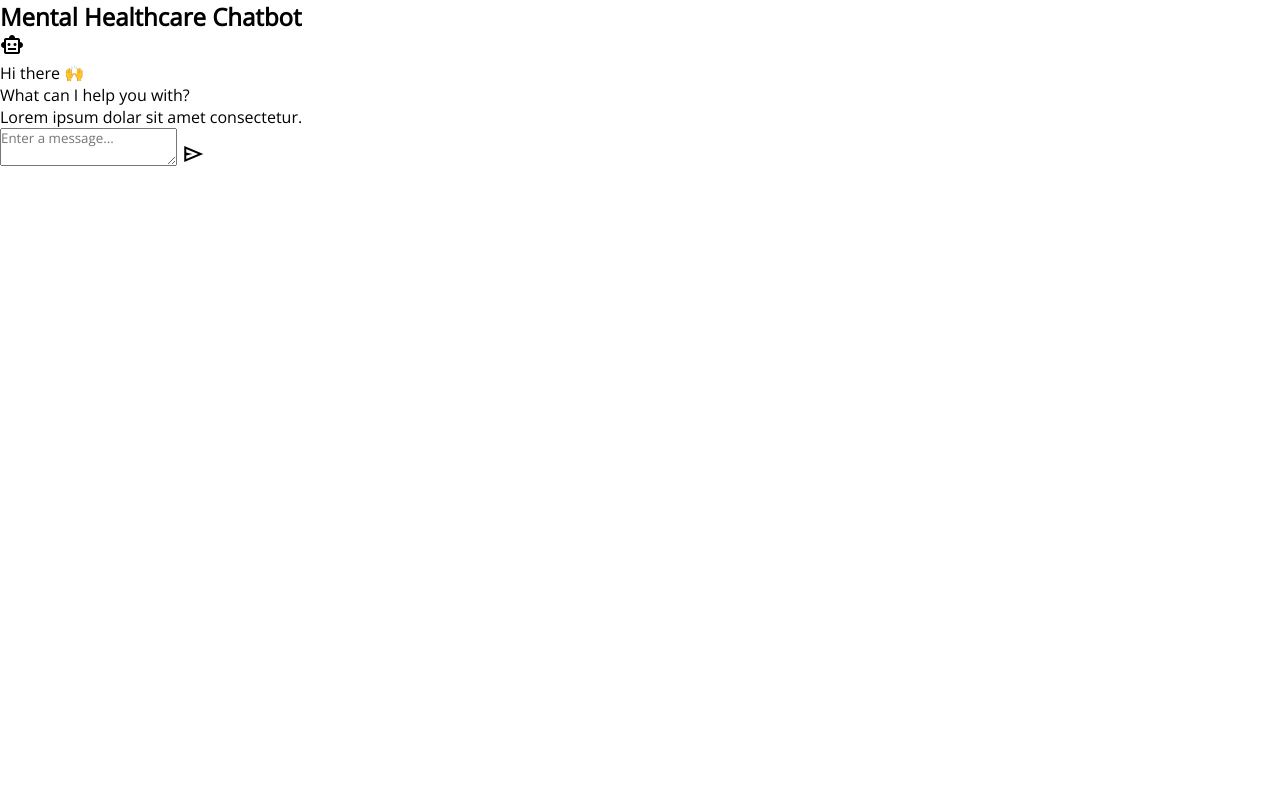
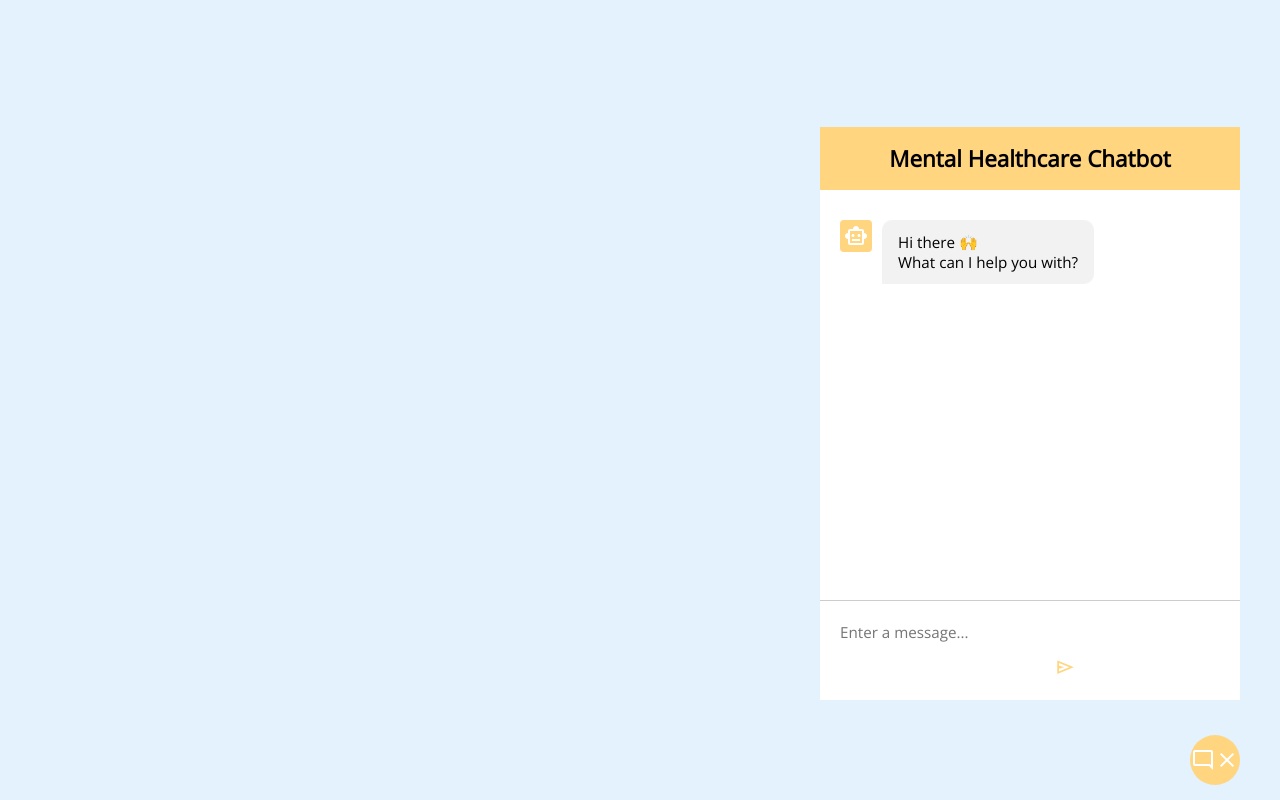
Before and after one commit to zohairomar1/ComfortCorner, a website: page client/js/chatbot.html in a window 1280 px wide. Drawn offline with nearby package versions, Linux system fonts and the light colour scheme.

Commit message:
chat box complete

```diff
--- a/client/js/chatbot.html
+++ b/client/js/chatbot.html
@@ -6,11 +6,21 @@
     <title>Document</title>
     <link rel="stylesheet", href="style_for_chatbot.css">
     <link rel="stylesheet" href="https://fonts.googleapis.com/css2?family=Material+Symbols+Outlined:opsz,wght,FILL,GRAD@48,400,0,0" />
+    <script src="chatbot_script.js" defer></script>
 </head>
+
 <body>
+
+    <button class="chatbot-toggler">
+        <span class="material-symbols-outlined">mode_comment</span>
+        <span class="material-symbols-outlined">close</span>
+    </button>
+
     <div class="chatbot">
         <header>
             <h2>Mental Healthcare Chatbot</h2>
+            <span class="material-symbols-outlined">close</span>
+
         </header>
 
         <ul class="chatbox">
@@ -18,9 +28,6 @@
                 <span class="material-symbols-outlined">smart_toy</span>
                     <p>Hi there 🙌 <br> What can I help you with? </p>
                 </li>
-                    <li class="chat outgoing">
-                        <p>Lorem ipsum dolar sit amet consectetur. </p>
-                        </li>
         </ul>
 
         <div class="chat-input">
--- /dev/null
+++ b/client/js/chatbot_script.js
@@ -0,0 +1,53 @@
+const chatInput = document.querySelector(".chat-input textarea");
+const sendChatBtn = document.querySelector(".chat-input span");
+const chatbox = document.querySelector(".chatbox");
+
+let userMessage;
+const API_KEY = "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"
+
+
+const createChatLi = (message, className) => {
+    const chatLi = document.createElement("li");
+    chatLi.classList.add("chat", className);
+    let chatContent = className === "outgoing" ? `<p>${message}</p>` : `<span class="material-symbols-outlined">smart_toy</span><p>${message}</p>`;
+    chatLi.innerHTML = chatContent;
+    return chatLi;
+}
+
+const generateResponse = (incomingChatLi) => {
+    const API_URL = "https://api.openai.com/v1/chat/completions";
+    const messageElement = incomingChatLi.querySelector("p");
+
+    const requestOptions = {
+        method: "POST",
+        headers: {
+            "Content-Type": "application/json",
+            "Authorization": `Bearer ${API_KEY}`
+        },
+        body: JSON.stringify({
+        model: "gpt-3.5-turbo",
+        messages: [{role: "user", content: userMessage}]
+        })
+    }
+
+    fetch(API_URL, requestOptions).then(res => res.json()).then(data => {
+        messageElement.textContent = data.choices[0].message.content;
+    }).catch((error) => {
+        messageElement.textContent = "Oops! Something went wrong. Please try again.";
+    })
+}
+
+const handleChat = () => {
+    userMessage = chatInput.value.trim();
+    if(!userMessage) return;
+
+    chatbox.appendChild(createChatLi(userMessage, "outgoing"));
+
+    setTimeout(() => {
+        const incomingChatLi = createChatLi("Thinking...", "incoming");
+        chatbox.appendChild(incomingChatLi);
+        generateResponse(incomingChatLi);
+    }, 600);
+}
+
+sendChatBtn.addEventListener("click", handleChat);
--- a/client/js/style_for_chatbot.css
+++ b/client/js/style_for_chatbot.css
@@ -6,3 +6,137 @@
     box-sizing: border-box;
     font-family: 'Open Sans', sans-serif;
 }
+body {
+    background: #E3F2FD;
+}
+.chatbot-toggler {
+    position: fixed;
+    right: 40px;
+    bottom: 15px;
+    height: 50px;
+    width: 50px;
+    color: #fff;
+    border: none;
+    display: flex;
+    align-items: center;
+    justify-content: center;
+    outline: none;
+    cursor: pointer;
+    background: #FFD580;
+    border-radius: 50%;
+}
+
+/* .chatbot-toggler span {
+    position: absolute;
+} */
+
+.chatbot {
+    position: fixed;
+    right: 40px;
+    bottom: 100px;
+    width: 420px;
+    background: #fff;
+    border-radius: 15px;
+    box-shadow: 0 0 128px 0 rgba(0,0,0,0,1),
+                0 32px 64px -48px rgba(0,0,0,0,5);
+}
+.chatbot header {
+    background: #FFD580;
+    padding: 16px 0;
+    text-align: center;
+}
+.chatbot header h2 {
+    color: #000000;
+    font-size: 1.4rem;
+    font-weight: 80
+    0;
+}
+.chatbot header span {
+    position: absolute;
+    right: 20px;
+    top: 50%;
+    color: #fff;
+    cursor: pointer;
+    display: none;
+    transform: translateY(-50%);
+}
+.chatbot .chatbox {
+    height: 510px;
+    overflow-y: auto;
+    padding: 30px 20px 70px;
+}
+.chatbox .chat {
+    display: flex;
+}
+.chatbox .incoming span {
+    height: 32px;
+    width: 32px;
+    color: #fff;
+    color: #fff;
+    background: #FFD580;
+    text-align: center;
+    line-height: 32px;
+    border-radius: 4px;
+    margin: 0 10px 7px 0;
+
+}
+.chatbox .outgoing {
+    margin: 20px 0;
+    justify-content: flex-end;
+}
+.chatbox .chat p {
+    color: #000000;
+    font-size: 0.95rem;
+    padding: 12px 16px;
+    border-radius: 10px 10px 0 10px;
+    background: #FFD580;
+}
+.chatbox .incoming p {
+    color: #000;
+    background: #f2f2f2;
+    border-radius: 10px 10px 10px 0;
+}
+.chatbot .chat-input {
+    position: absolute;
+    bottom: 0;
+    width: 100%;
+    background: #fff;
+    padding: 5px 20px;
+    border-top: 1px solid #ccc;
+}
+.chat-input textarea {
+    border: none;
+    outline: none;
+    font-size: 0.95rem;
+    resize: none;
+    padding: 16px 15px 16px 0;
+}
+.chat-input span {
+    align-self: flex-end;
+    height: 55px;
+    line-height: 55px;
+    color: #FFD580;
+    font-size: 1.35rem;
+    cursor: pointer;
+    visibility: hidden;
+}
+
+.chat-input textarea:valid ~ span {
+    visibility: visible;
+}
+
+@media(max-width: 490px) {
+    .chatbot {
+        right: 0;
+        bottom: 0;
+        width: 100%;
+        height: 100%;
+        border-radius: 0;
+    }
+    .chatbot .chatbox {
+        height: 90%;
+    }
+    .chatbot header span {
+        display: block;
+    }
+}
```
Also changed, not shown: client/index.html (+2 -1 lines).
